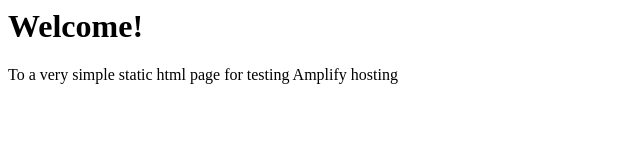
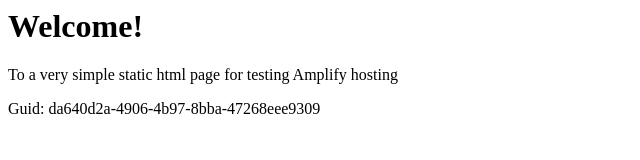
Before and after one commit to aws-aemilia-hkg/Github-PR-Commit-Integration-Test-DoNotTouch-GitH-MJCD6L4M-v1-preprod-ap-east-1, a website: page src/index.html in a window 1280 px wide. Shown: the whole page, without its empty margins (0-640 px from the left). Drawn offline with Linux system fonts and the light colour scheme.

Commit message:
commit from integ tests

```diff
--- a/src/index.html
+++ b/src/index.html
@@ -1,3 +1,5 @@
+
+
 <html lang="en">
 
 <head>
@@ -10,6 +12,6 @@
 <body>
     <h1>Welcome!</h1>
     <p>To a very simple static html page for testing Amplify hosting</p>
-</body>
+    <p>Guid: da640d2a-4906-4b97-8bba-47268eee9309</p></body>
 
 </html>
```
